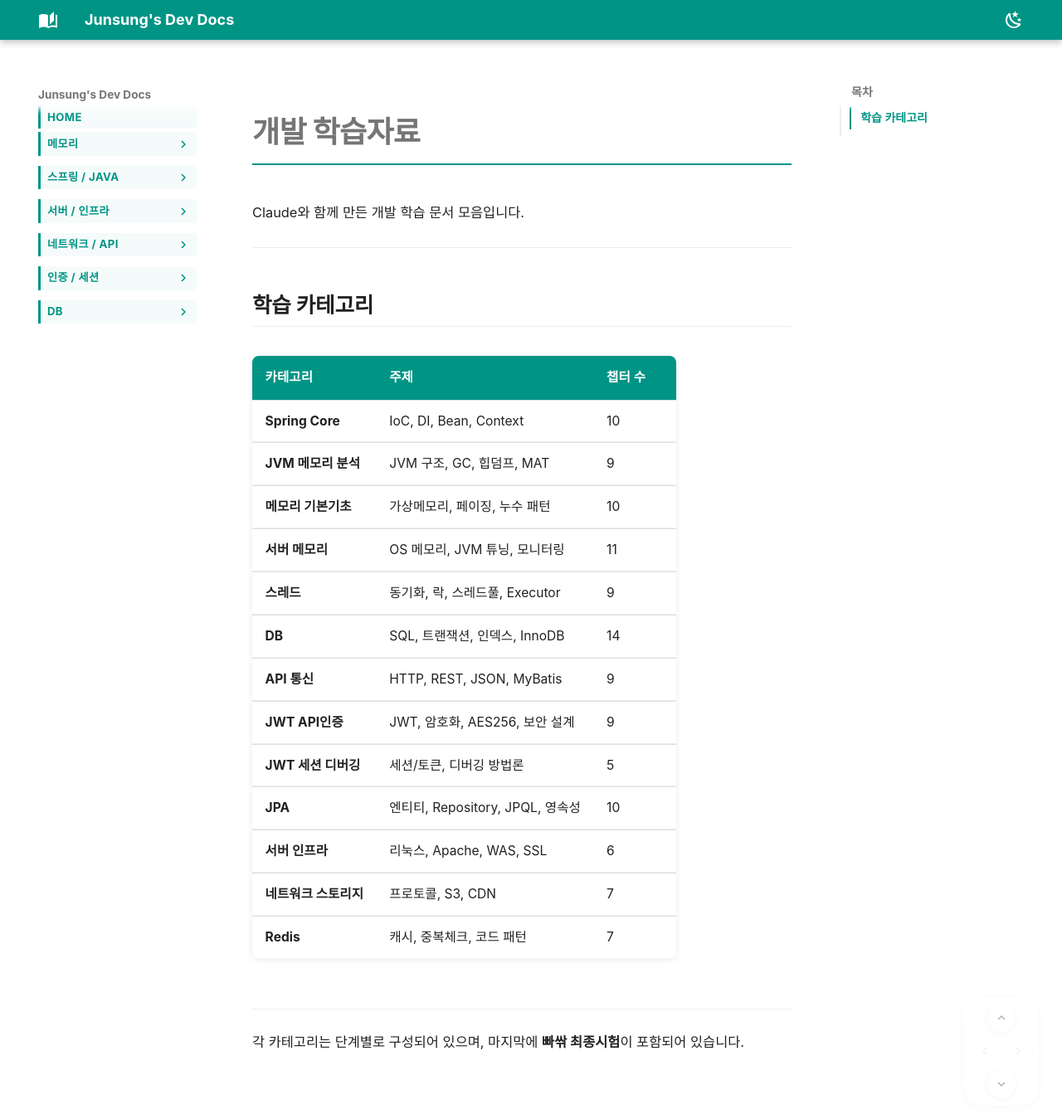
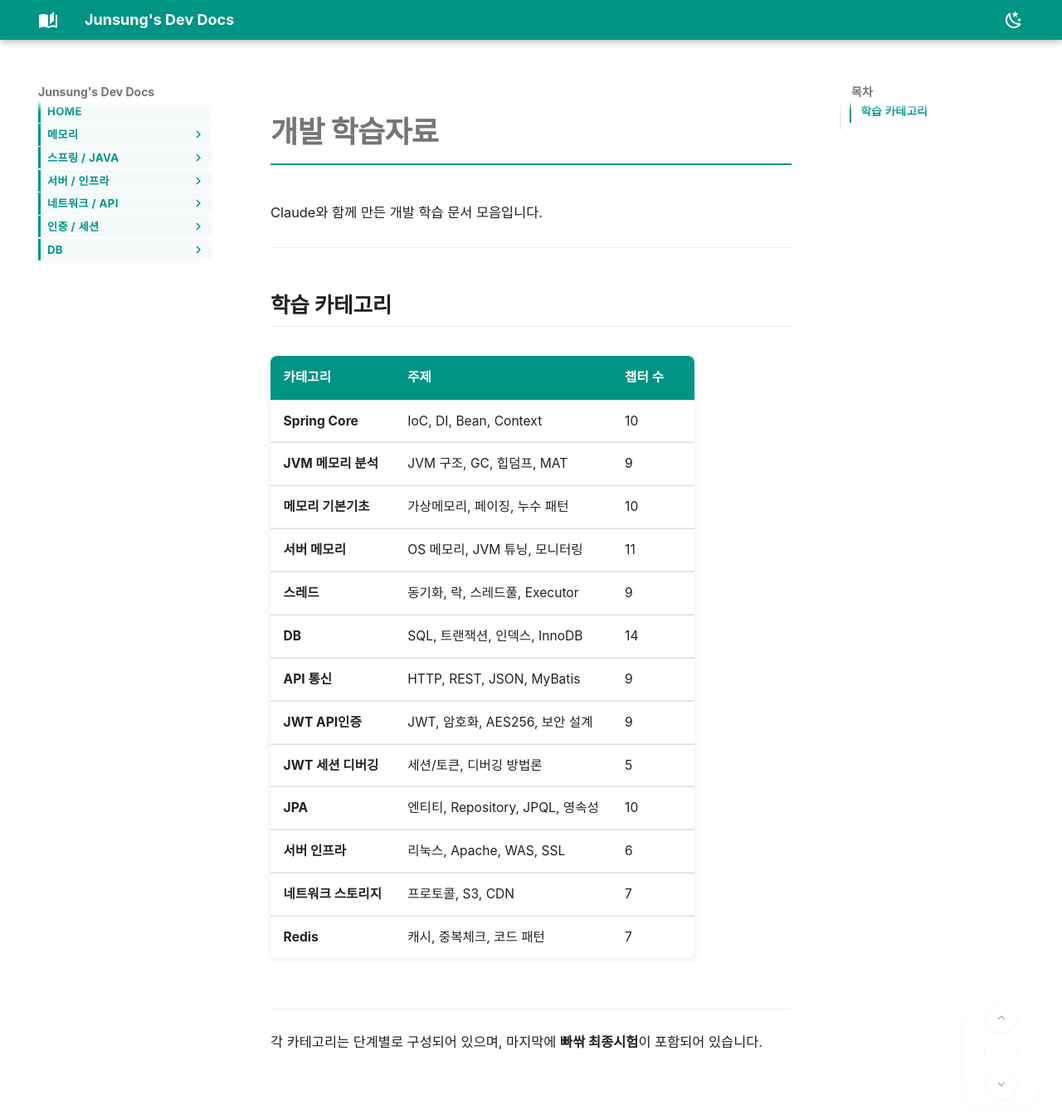
Before and after one commit to junseong12338/dev-docs, an MkDocs documentation site: the page built from docs/index.md, in a window 1280 px wide and 1372 px high. Shown: the top 1349 px of the window at 83% size. Built offline with MkDocs 1.6.1 and Material for MkDocs 9.7.7, drawn with Linux system fonts in a browser that asks for light colours; some web fonts are replaced.

Commit message:
사이드바 항목 간 공백 축소

```diff
--- a/docs/stylesheets/extra.css
+++ b/docs/stylesheets/extra.css
@@ -63,12 +63,14 @@ body {
 /* --- Left Sidebar (Navigation) --- */
 .md-sidebar--primary {
   scrollbar-width: thin;
-  width: 11rem;
 }
 
 .md-sidebar--primary .md-nav {
-  padding: 0.2rem 0;
-  font-size: 0.68rem;
+  padding: 0;
+}
+
+.md-sidebar--primary .md-nav__item {
+  padding: 0;
 }
 
 /* Section headers (카테고리 이름) */
@@ -79,8 +81,8 @@ body {
   text-transform: uppercase;
   letter-spacing: 0.03em;
   color: var(--md-primary-fg-color);
-  padding: 0.4em 0.6em;
-  margin-top: 0.3em;
+  padding: 0.3em 0.6em;
+  margin-top: 0.1em;
   border-left: 3px solid var(--md-primary-fg-color);
   background: rgba(0, 150, 136, 0.04);
   border-radius: 0 6px 6px 0;
@@ -88,10 +90,12 @@ body {
 
 /* Sub-items (챕터) */
 .md-nav__link {
-  font-size: 0.68rem;
-  padding: 0.3em 0.6em;
+  font-size: 0.72rem;
+  padding: 0.2em 0.6em;
+  margin: 0;
   border-radius: 6px;
   transition: all var(--transition-speed);
+  line-height: 1.4;
 }
 
 .md-nav__link:hover {
```
